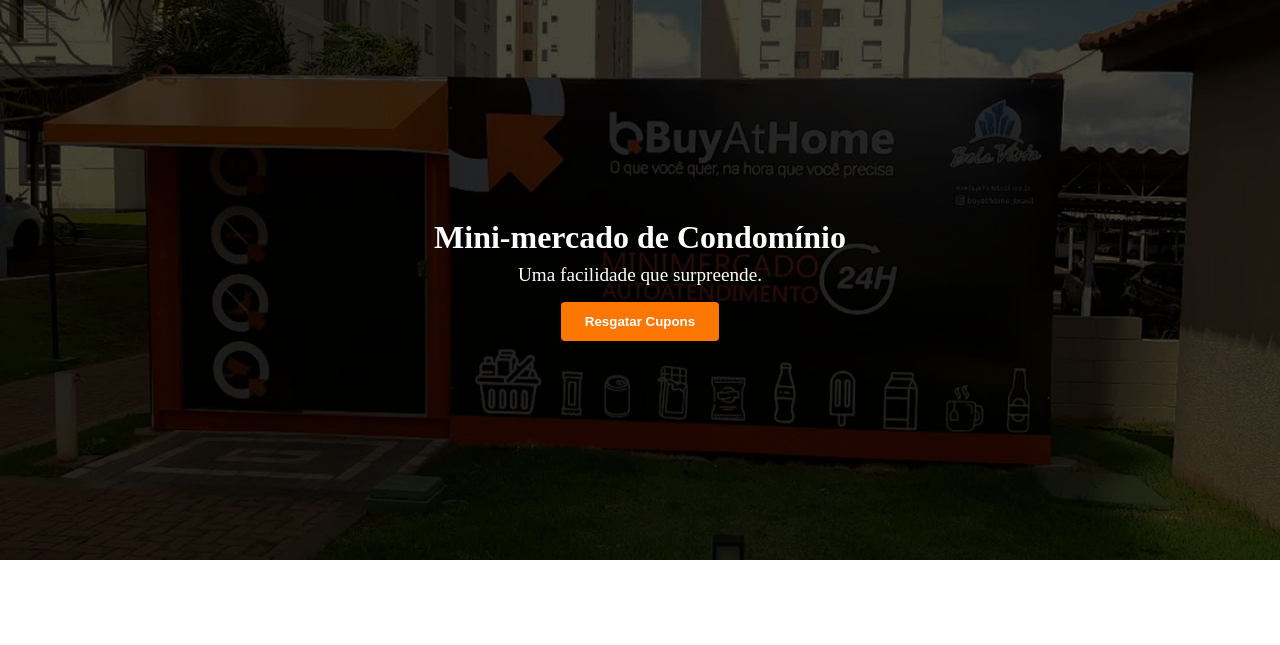
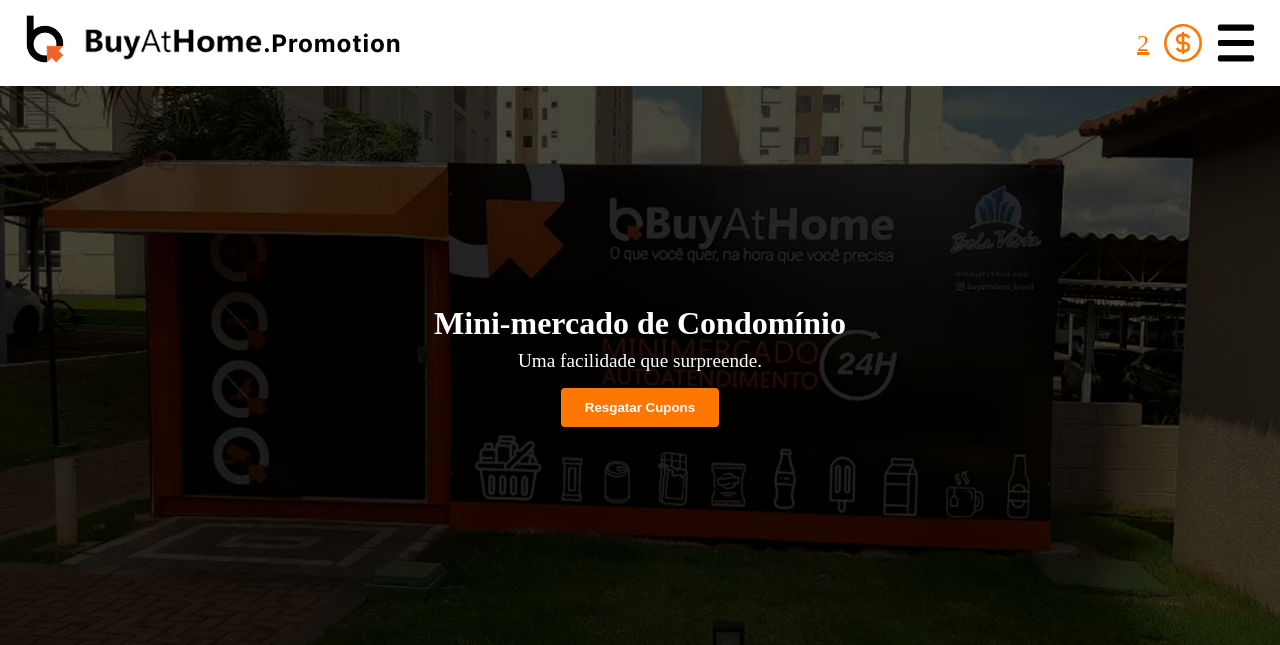
Before and after one commit to LuisFernandoVirissimoNascimento/BuyAtHome-DeployNaSexta, a PHP site: page / in a window 1280 px wide. Shown: the top 645 px of the page. Run offline with PHP 8.4, Linux system fonts and the light colour scheme.

Commit message:
feat: terminando componente navbar

```diff
--- a/Core/Router.php
+++ b/Core/Router.php
@@ -40,14 +40,16 @@
     {
         $uri = strtok($_SERVER['REQUEST_URI'], '?');
 
-        // Remove o path base (ex: /BuyAtHome)
-        $basePath = dirname($_SERVER['SCRIPT_NAME']);
-        $uri = '/' . ltrim(substr($uri, strlen($basePath)), '/');
-
-        $uri = $uri === '' ? '/' : $uri;
-
         $method = $_SERVER['REQUEST_METHOD'];
 
+        if (strpos($uri, 'BuyAtHome-DeployNaSexta')) {
+            $uri = str_replace('BuyAtHome-DeployNaSexta/', '', $uri);
+        }
+
+        // $basePath = dirname($_SERVER['SCRIPT_NAME']);
+        // $uri = '/' . ltrim(substr($uri, strlen($basePath)), '/');
+
+        // $uri = $uri === '' ? '/' : $uri;
 
         $routes = $this->routes[$method] ?? [];
 
--- a/Views/welcome.php
+++ b/Views/welcome.php
@@ -7,9 +7,11 @@
   <title>Bem-vindo</title>
   <link rel="stylesheet" href="public/Assets/Css/welcome.css">
   <link rel="stylesheet" href="public/Assets/Css/style.css">
+  <link rel="stylesheet" href="public/Assets/Css/navbar.css">
 </head>
 
 <body>
+  <navbar></navbar>
   <section class="header-background">
     <div class="header-background-content">
       <h1>Mini-mercado de Condomínio</h1>
@@ -17,6 +19,7 @@
       <button>Resgatar Cupons</button>
     </div>
   </section>
+  <script src="public/Assets/js/home.js" type="module"></script>
 </body>
 
 </html>
--- /dev/null
+++ b/public/Components/navbar.js
@@ -0,0 +1,36 @@
+const navbar = () => {
+  return `  <nav class="navbar">
+    <div class="logo">
+      <img src="public/images/nav/logo.png">
+      <img src="public/images/nav/logo_text.png">
+    </div>
+    <div class="coins_menu_container">
+      <p class="coin">2</p>
+      <img class="icon" src="public/images/nav/moeda.svg">
+      <img id="menu_button" class="menu icon" src="public/images/nav/menu.svg">
+    </div>
+  </nav>
+  <div id="menu_sidebar" class="sidebar">
+    <img id="menu_close_sidebar" class="close_sidebar_icon" src="public/images/nav/x.svg" alt="fechar">
+    <ul class="sidebar_options">
+      <div class="options_container">
+        <img class="icon" src="public/images/nav/home.svg" alt="home">
+        <li>Inicio</li>
+      </div>
+      <div class="options_container">
+        <img class="icon" src="public/images/nav/promocao.svg" alt="promoção">
+        <li>Promoções</li>
+      </div>
+      <div class="options_container">
+        <img class="icon" src="public/images/nav/cupom.svg" alt="cupom">
+        <li>Cupons</li>
+      </div>
+      <div class="options_container">
+        <img class="icon" src="public/images/nav/sair.svg" alt="sair">
+        <li>Sair</li>
+      </div>
+    </ul>
+  </div>`;
+};
+
+export default navbar;
```
Also changed, not shown: public/Assets/Css/navbar.css (added), public/Assets/js/home.js (added), public/images/nav/cupom.svg (added), public/images/nav/home.svg (added), public/images/nav/logo.png (added), public/images/nav/logo_text.png (added), public/images/nav/menu.svg (added), public/images/nav/moeda.svg (added), public/images/nav/promocao.svg (added), public/images/nav/sair.svg (added), public/images/nav/x.svg (added). Lines whose indentation alone changed are shown as unchanged.
